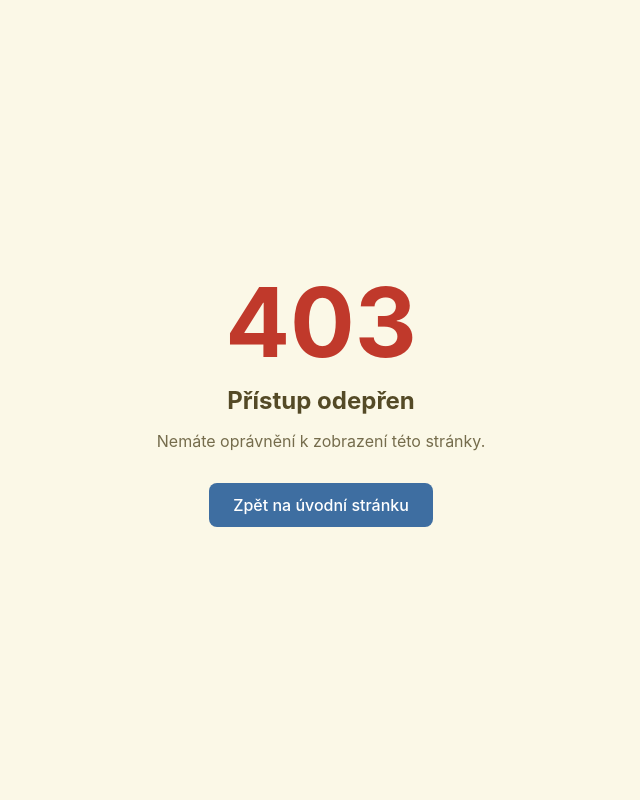
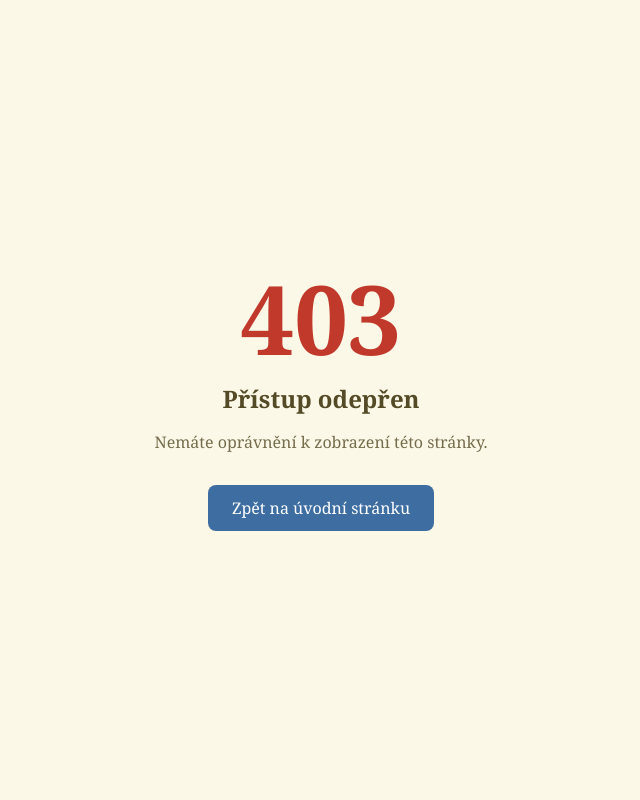
Before and after one commit to yaneczech/pripomnenka, a PHP site: template src/Views/errors/403.php in a window 1280 px wide. Shown: the whole page, without its empty margins (319-959 px from the left). Run offline with PHP 8.4, Linux system fonts and the light colour scheme; the template is opened without the code that fills it, so the values that code supplies are empty; some web fonts are replaced.

Commit message:
Přidán font Skolar Latin z Adobe Typekit
- Typekit CSS link ve všech layoutech a chybových stránkách
- CSS proměnná --font-family nastavena na skolar-latin
- Řezy: Regular, Italic, Semibold (600)

```diff
--- a/src/Views/errors/403.php
+++ b/src/Views/errors/403.php
@@ -5,10 +5,11 @@
     <meta name="viewport" content="width=device-width, initial-scale=1.0">
     <title>Přístup odepřen | Připomněnka</title>
     <link rel="icon" type="image/svg+xml" href="/assets/img/ikona.svg">
+    <link rel="stylesheet" href="https://use.typekit.net/kmq6mvy.css">
     <style>
         * { margin: 0; padding: 0; box-sizing: border-box; }
         body {
-            font-family: -apple-system, BlinkMacSystemFont, 'Segoe UI', Roboto, sans-serif;
+            font-family: 'skolar-latin', Georgia, 'Times New Roman', serif;
             background: #fbf8e7;
             color: #544a26;
             min-height: 100vh;
--- a/src/Views/errors/404.php
+++ b/src/Views/errors/404.php
@@ -5,10 +5,11 @@
     <meta name="viewport" content="width=device-width, initial-scale=1.0">
     <title>Stránka nenalezena | Připomněnka</title>
     <link rel="icon" type="image/svg+xml" href="/assets/img/ikona.svg">
+    <link rel="stylesheet" href="https://use.typekit.net/kmq6mvy.css">
     <style>
         * { margin: 0; padding: 0; box-sizing: border-box; }
         body {
-            font-family: -apple-system, BlinkMacSystemFont, 'Segoe UI', Roboto, sans-serif;
+            font-family: 'skolar-latin', Georgia, 'Times New Roman', serif;
             background: #fbf8e7;
             color: #544a26;
             min-height: 100vh;
--- a/src/Views/errors/500.php
+++ b/src/Views/errors/500.php
@@ -5,10 +5,11 @@
     <meta name="viewport" content="width=device-width, initial-scale=1.0">
     <title>Chyba serveru | Připomněnka</title>
     <link rel="icon" type="image/svg+xml" href="/assets/img/ikona.svg">
+    <link rel="stylesheet" href="https://use.typekit.net/kmq6mvy.css">
     <style>
         * { margin: 0; padding: 0; box-sizing: border-box; }
         body {
-            font-family: -apple-system, BlinkMacSystemFont, 'Segoe UI', Roboto, sans-serif;
+            font-family: 'skolar-latin', Georgia, 'Times New Roman', serif;
             background: #fbf8e7;
             color: #544a26;
             min-height: 100vh;
--- a/src/Views/layouts/admin.php
+++ b/src/Views/layouts/admin.php
@@ -7,6 +7,7 @@
     <title><?= e($title ?? 'Admin') ?> | Připomněnka</title>
 
     <link rel="icon" type="image/svg+xml" href="<?= asset('img/ikona.svg') ?>">
+    <link rel="stylesheet" href="https://use.typekit.net/kmq6mvy.css">
     <link rel="stylesheet" href="<?= asset('css/style.css') ?>">
     <link rel="stylesheet" href="<?= asset('css/admin.css') ?>">
 </head>
--- a/src/Views/layouts/public.php
+++ b/src/Views/layouts/public.php
@@ -7,6 +7,7 @@
     <title><?= e($title ?? 'Připomněnka') ?> | Jeleni v zeleni</title>
 
     <link rel="icon" type="image/svg+xml" href="<?= asset('img/ikona.svg') ?>">
+    <link rel="stylesheet" href="https://use.typekit.net/kmq6mvy.css">
     <link rel="stylesheet" href="<?= asset('css/style.css') ?>">
 </head>
 <body class="layout-public">
```
Also changed, not shown: public/assets/css/style.css.
